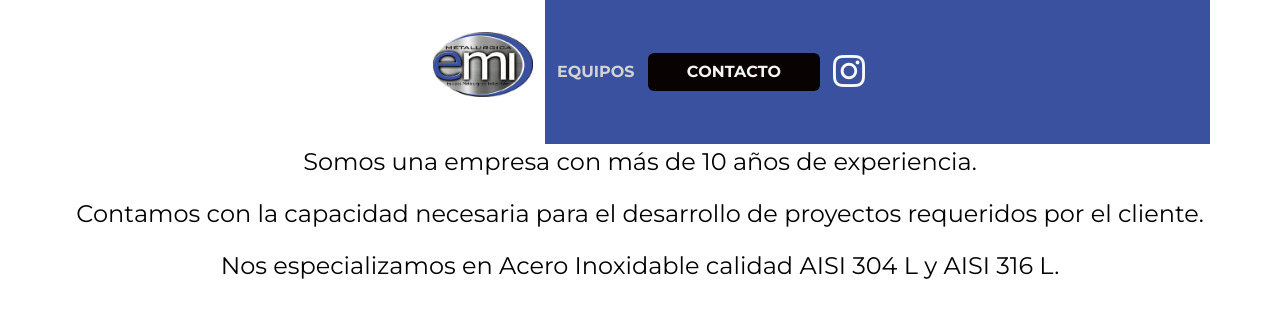
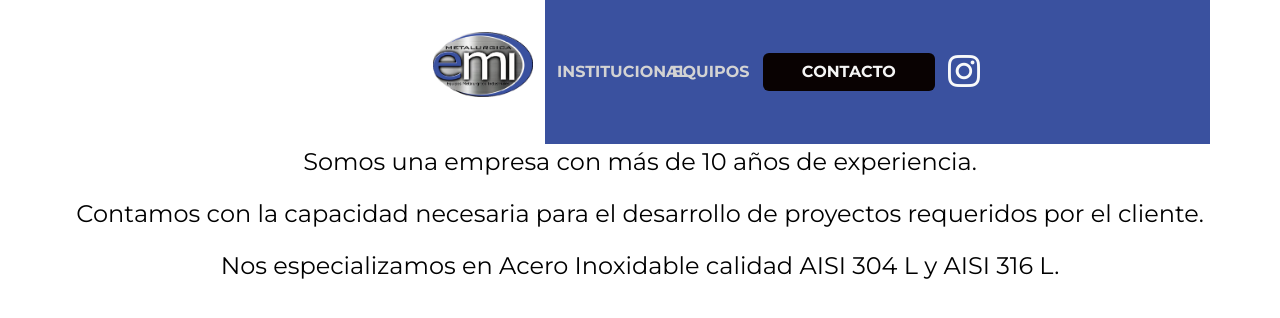
Before and after one commit to LJMDZST/emi-metalurgica, a React (Vite) app: page /emi-metalurgica/about in a window 1280 px wide. Shown: the top 318 px of the page. Built offline with nearby package versions, Linux system fonts and the light colour scheme.

Commit message:
Update Navbar.tsx

```diff
--- a/src/components/Navbar/Navbar.tsx
+++ b/src/components/Navbar/Navbar.tsx
@@ -19,6 +19,12 @@ export const Navbar = () => {
 
 
 
+  const handleInstitucional = (e : React.MouseEvent<HTMLAnchorElement, MouseEvent>)=>{
+    e.preventDefault();
+    const about = document.getElementById("aboutSection");
+    about?.scrollIntoView();
+  }
+
   const handleClickInstagram = (e : React.MouseEvent<HTMLAnchorElement, MouseEvent>)=>{
     e.preventDefault();
     window.open('https://www.instagram.com/emi_metalurgica/');
@@ -26,7 +32,13 @@ export const Navbar = () => {
 
   return (
     <nav className="row align-items-center justify-content-start gx-5 " style={{height:"100%"}}>
+       <div className=" col-md-2 text-center "
+        onMouseOver={handleMouseOver}
+        onMouseLeave={e => handleMouseLeave(e,2)}
+      >
+        <Link className='item-menu' to={"about"}  style={{textDecoration:"none"}} onClick={handleInstitucional}> INSTITUCIONAL </Link>
 
+      </div>
       <div className=" col-md-2  text-center"
                 onMouseOver={handleMouseOver}
                 onMouseLeave={e => handleMouseLeave(e,2)}
```
